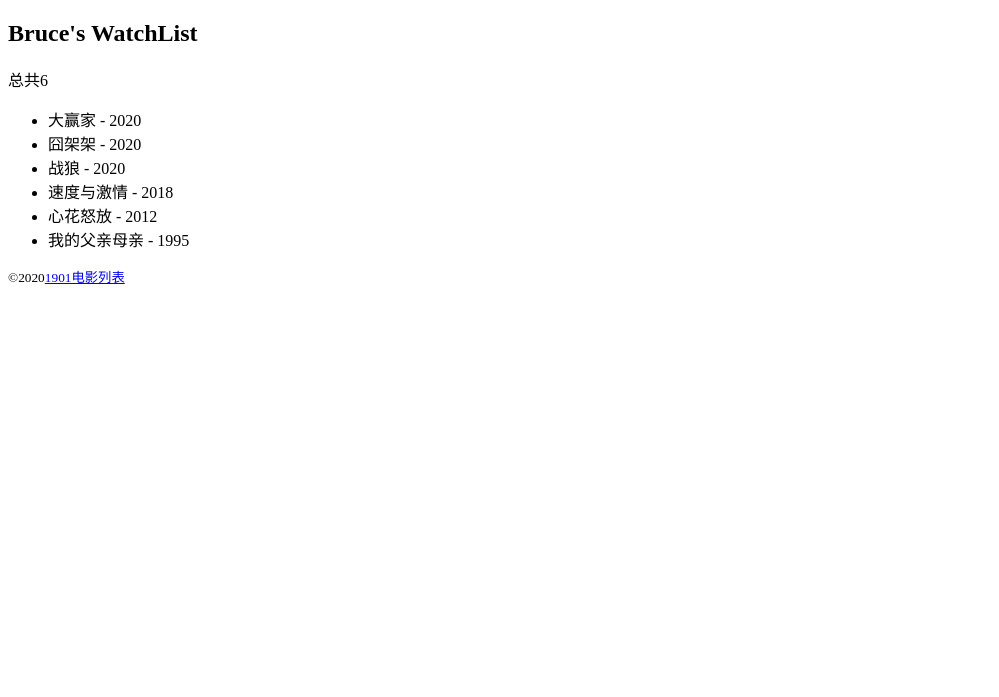
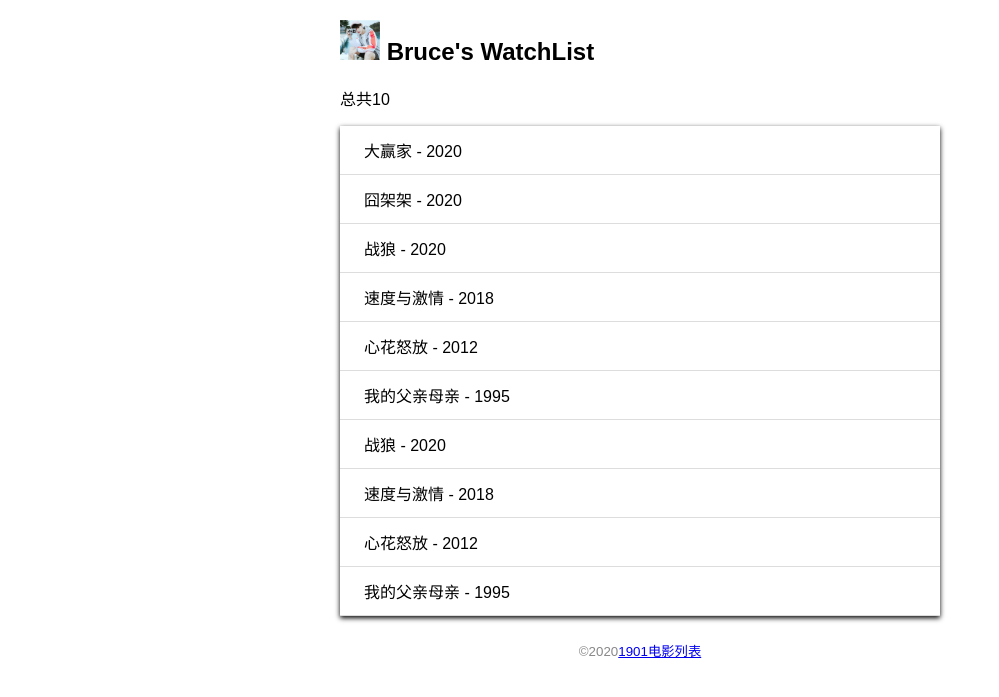
Before and after one commit to gzh0201/flask1901, a Flask app: page / in a window 1280 px wide. Shown: the top 697 px of the page, without its empty margins (0-999 px from the left). Run offline with Flask 2, Linux system fonts and the light colour scheme.

Commit message:
第一次提交flask

```diff
--- a/day1/watchlist/app.py
+++ b/day1/watchlist/app.py
@@ -11,6 +11,10 @@ def index():
         {"title":"速度与激情","year":"2018"},
         {"title":"心花怒放","year":"2012"},
         {"title":"我的父亲母亲","year":"1995"},
+        {"title":"战狼","year":"2020"},
+        {"title":"速度与激情","year":"2018"},
+        {"title":"心花怒放","year":"2012"},
+        {"title":"我的父亲母亲","year":"1995"},
     ]
     return render_template('index.html',name=name,movies=movies)
     # return "<h1>Hello,Flask 中国<h1>"
--- /dev/null
+++ b/day1/watchlist/static/css/style.css
@@ -0,0 +1,35 @@
+/* 页面整体 */
+body{
+    margin: 0 auto;
+    max-width: 600px;
+    font-size: 16px;
+    font-family: Arial, Helvetica, sans-serif;
+}
+
+/* 页脚 */
+footer{
+    color: #888;
+    margin-top: 15px;
+    text-align: center;
+    padding: 10px;
+}
+
+/* avatar */
+.avatar{
+    width: 40px;
+}
+
+/* 电影列表 */
+.movie-list{
+    list-style: none;
+    padding: 0;
+    margin-bottom: 15px;
+    box-shadow: 0 2px 5px 0 rgba(0, 0, 0, 16);
+}
+.movie-list li{
+    padding: 12px 24px;
+    border-bottom: 1px solid #ddd;
+}
+.movie-list li:hover{
+    background-color: rgb(137, 137, 231);
+}
--- a/day1/watchlist/templates/index.html
+++ b/day1/watchlist/templates/index.html
@@ -5,11 +5,15 @@
     <meta name="viewport" content="width=device-width, initial-scale=1.0">
     <meta http-equiv="X-UA-Compatible" content="ie=edge">
     <title>Bruce's WatchList</title>
+    <link rel="stylesheet" href="{{ url_for('static',filename='css/style.css') }}">
 </head>
 <body>
-    <h2>{{name}}'s WatchList</h2>
+    <h2>
+        <img class="avatar" src="{{ url_for('static',filename='image/1.jpg') }}" alt="头像">
+        {{name}}'s WatchList
+    </h2>
     <p>总共{{ movies|length }}</p>
-    <ul>
+    <ul class="movie-list" >
         {% for movie in movies %}
         <li>{{movie.title}} - {{movie.year}}</li>
         {% endfor %}
```
Also changed, not shown: day1/watchlist/static/image/1.jpg (added).
